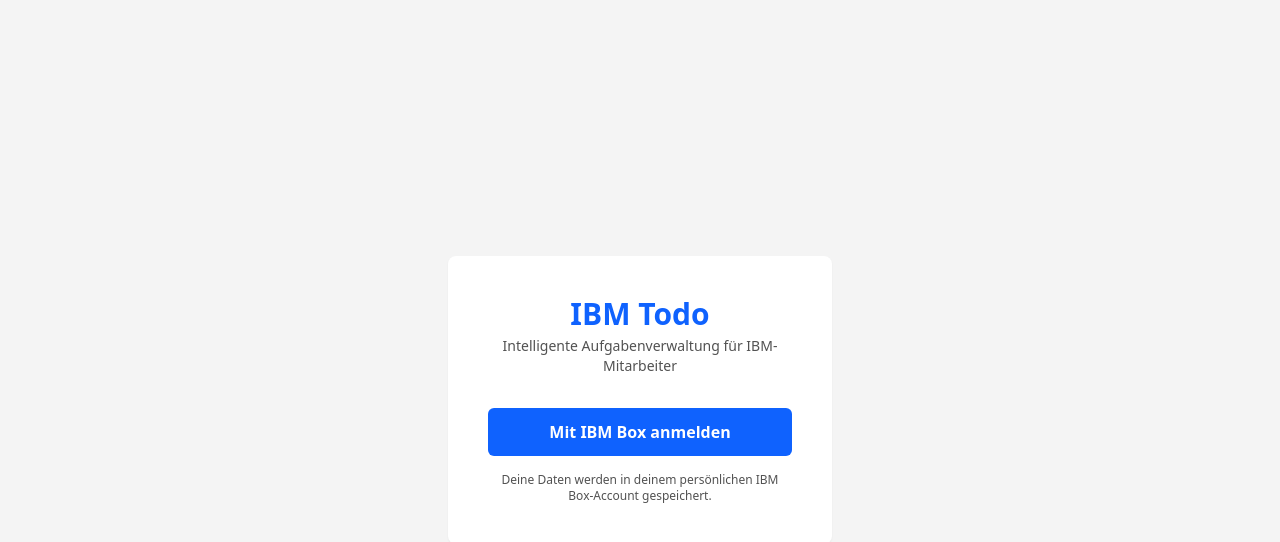
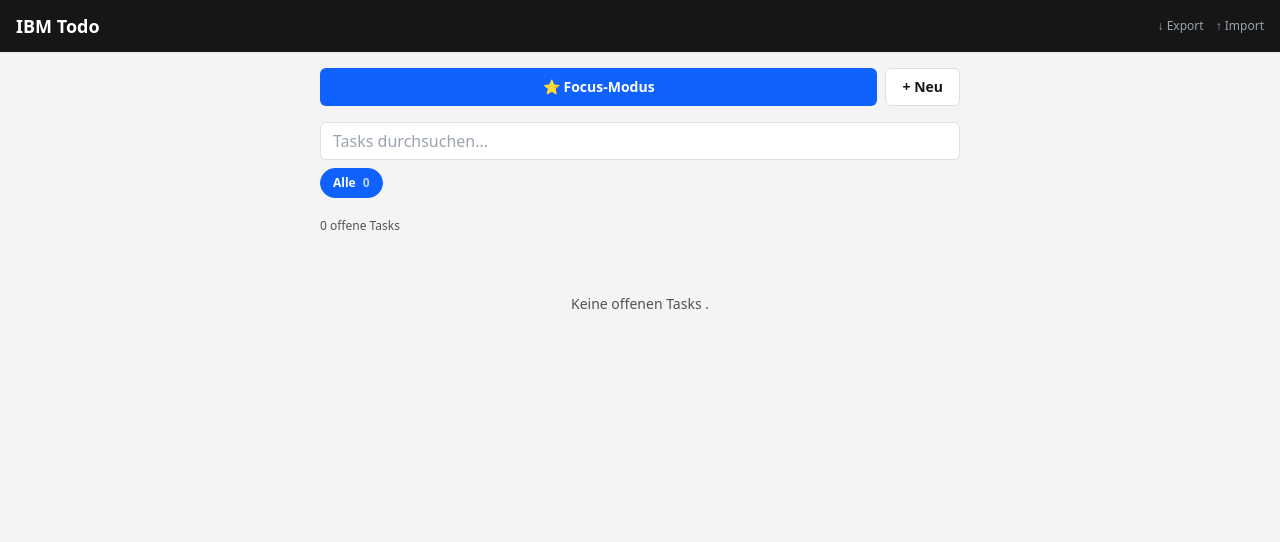
Before and after one commit to SimonHanischSAG/ToDoList, a SvelteKit app: page / in a window 1280 px wide. Shown: the top 542 px of the page. Built offline with nearby package versions, Linux system fonts and the light colour scheme; no server answers.

Commit message:
feat: local storage mode with export/import, Box code preserved

```diff
--- /dev/null
+++ b/src/lib/storage/index.js
@@ -0,0 +1,17 @@
+/**
+ * Storage-Konfiguration
+ *
+ * Hier wird festgelegt welches Storage-Backend aktiv ist.
+ *
+ * ── Auf Box umschalten (sobald IBM-Freigabe vorliegt) ──────────────────────
+ * 1. Diese Zeile auskommentieren:   export { syncFromLocal as syncFromStorage, ... } from './local.js';
+ * 2. Diese Zeile aktivieren:        export { syncFromBox as syncFromStorage, ... } from './box.js';
+ * 3. Commit + Push → fertig.
+ * ──────────────────────────────────────────────────────────────────────────
+ */
+
+// Aktives Backend: Lokaler Storage (kein Login, kein Cloud-Sync)
+export { syncFromLocal as syncFromStorage, schedulePush, retryFailedSyncs, exportToFile, importFromFile } from './local.js';
+
+// Box Cloud-Sync (aktivieren sobald IBM Box-App freigegeben):
+// export { syncFromBox as syncFromStorage, schedulePush, retryFailedSyncs } from './box.js';
--- /dev/null
+++ b/src/lib/storage/local.js
@@ -0,0 +1,95 @@
+/**
+ * Lokaler Storage-Adapter (localStorage + IndexedDB)
+ *
+ * Fallback wenn Box noch nicht freigeschaltet ist.
+ * Daten bleiben lokal im Browser – kein Cloud-Sync.
+ *
+ * Um später auf Box zu wechseln: in taskStore.svelte.js einfach
+ * den Import von './local.js' auf './box.js' ändern.
+ */
+
+import { db } from './db.js';
+
+const STORAGE_KEY = 'ibmtodo_local';
+
+// Debounce-Timer
+let uploadTimer = null;
+const DEBOUNCE_MS = 500;
+
+// ── Öffentliche API (gleiche Signatur wie box.js) ──────────────────────────
+
+/**
+ * Lädt Tasks aus localStorage in IndexedDB.
+ * @returns {Promise<void>}
+ */
+export async function syncFromLocal() {
+	const raw = localStorage.getItem(STORAGE_KEY);
+	if (!raw) return;
+
+	try {
+		/** @type {import('../model/task.js').Task[]} */
+		const tasks = JSON.parse(raw);
+		await db.tasks.clear();
+		await db.tasks.bulkPut(tasks);
+	} catch (err) {
+		console.error('[LocalStorage] Laden fehlgeschlagen:', err);
+	}
+}
+
+/**
+ * Schreibt den aktuellen IndexedDB-Cache in localStorage.
+ * @returns {Promise<void>}
+ */
+export async function pushToLocal() {
+	const tasks = await db.tasks.toArray();
+	localStorage.setItem(STORAGE_KEY, JSON.stringify(tasks));
+}
+
+/**
+ * Plant einen debounced Schreibvorgang in localStorage.
+ */
+export function schedulePush() {
+	if (uploadTimer) clearTimeout(uploadTimer);
+	uploadTimer = setTimeout(async () => {
+		try {
+			await pushToLocal();
+		} catch (err) {
+			console.error('[LocalStorage] Schreiben fehlgeschlagen:', err);
+		}
+	}, DEBOUNCE_MS);
+}
+
+/**
+ * Kein Retry nötig bei lokalem Storage – Stub für API-Kompatibilität mit box.js.
+ */
+export async function retryFailedSyncs() {
+	// nichts zu tun
+}
+
+/**
+ * Exportiert alle Tasks als JSON-Datei (Download).
+ * Nützlich um Daten zwischen Geräten zu übertragen.
+ */
+export async function exportToFile() {
+	const tasks = await db.tasks.toArray();
+	const blob = new Blob([JSON.stringify(tasks, null, 2)], { type: 'application/json' });
+	const url  = URL.createObjectURL(blob);
+	const a    = document.createElement('a');
+	a.href     = url;
+	a.download = `ibmtodo-export-${new Date().toISOString().slice(0, 10)}.json`;
+	a.click();
+	URL.revokeObjectURL(url);
+}
+
+/**
+ * Importiert Tasks aus einer JSON-Datei.
+ * @param {File} file
+ * @returns {Promise<number>} Anzahl importierter Tasks
+ */
+export async function importFromFile(file) {
+	const text = await file.text();
+	const tasks = JSON.parse(text);
+	await db.tasks.bulkPut(tasks);
+	await pushToLocal();
+	return tasks.length;
+}
--- a/src/routes/+layout.svelte
+++ b/src/routes/+layout.svelte
@@ -1,38 +1,41 @@
 <!--
   Root-Layout der App
-  Verarbeitet Box OAuth Redirect, prüft Login-Status, initialisiert Sync
+  Lokaler Modus: kein Login nötig.
+  Box-Modus: wird aktiviert sobald IBM Box-App freigegeben ist.
 -->
 <script>
 	import '../app.css';
 	import { onMount } from 'svelte';
 	import { browser } from '$app/environment';
-	import { handleRedirect, getUser, login, logout } from '$lib/auth/box.js';
 	import { loadTasks, initialSync } from '$lib/stores/taskStore.svelte.js';
+	import { exportToFile, importFromFile } from '$lib/storage/index.js';
 
 	let { children } = $props();
-
-	/** @type {{ name: string, login: string } | null} */
-	let user = $state(null);
-	let checking = $state(true);
+	let ready = $state(false);
+	let showImport = $state(false);
+	let importMsg = $state('');
 
 	onMount(async () => {
 		if (!browser) return;
+		await loadTasks();
+		await initialSync();
+		ready = true;
+	});
 
-		// Redirect von Box verarbeiten (falls code in URL)
-		const loggedIn = await handleRedirect();
-
-		user = getUser();
-		checking = false;
-
-		if (user || loggedIn) {
-			user = getUser();
-			await loadTasks();
-			await initialSync();
-		}
-	});
+	/** @param {Event} e */
+	async function handleImport(e) {
+		const input = /** @type {HTMLInputElement} */ (e.target);
+		const file = input.files?.[0];
+		if (!file) return;
+		const count = await importFromFile(file);
+		await loadTasks();
+		importMsg = `${count} Tasks importiert ✓`;
+		showImport = false;
+		setTimeout(() => importMsg = '', 3000);
+	}
 </script>
 
-{#if checking}
+{#if !ready}
 	<div class="flex items-center justify-center min-h-screen bg-ibm-gray">
 		<div class="text-center">
 			<div class="text-4xl font-bold text-ibm-blue mb-2">IBM Todo</div>
@@ -40,41 +43,32 @@
 		</div>
 	</div>
 
-{:else if !user}
-	<!-- Login-Screen -->
-	<div class="flex items-center justify-center min-h-screen bg-ibm-gray">
-		<div class="bg-white rounded-lg p-10 shadow-sm text-center max-w-sm w-full mx-4">
-			<div class="text-3xl font-bold text-ibm-blue mb-1">IBM Todo</div>
-			<p class="text-ibm-text-muted text-sm mb-8">
-				Intelligente Aufgabenverwaltung für IBM-Mitarbeiter
-			</p>
-			<button
-				onclick={login}
-				class="w-full bg-ibm-blue hover:bg-ibm-blue-dark text-white font-semibold py-3 px-6 rounded-md transition-colors"
-			>
-				Mit IBM Box anmelden
-			</button>
-			<p class="text-xs text-ibm-text-muted mt-4">
-				Deine Daten werden in deinem persönlichen IBM Box-Account gespeichert.
-			</p>
-		</div>
-	</div>
-
 {:else}
-	<!-- App-Shell -->
 	<div class="min-h-screen bg-ibm-gray flex flex-col">
 		<header class="bg-ibm-text shadow-sm px-4 py-3 flex items-center justify-between">
 			<span class="text-white font-bold text-lg">IBM Todo</span>
 			<div class="flex items-center gap-3">
-				<span class="text-gray-400 text-sm">{user.name}</span>
+				<!-- Export -->
 				<button
-					onclick={logout}
-					class="text-gray-500 hover:text-white text-xs transition-colors"
+					onclick={exportToFile}
+					class="text-gray-400 hover:text-white text-xs transition-colors"
+					title="Alle Tasks als JSON exportieren"
 				>
-					Abmelden
+					↓ Export
 				</button>
+				<!-- Import -->
+				<label class="text-gray-400 hover:text-white text-xs transition-colors cursor-pointer" title="Tasks aus JSON importieren">
+					↑ Import
+					<input type="file" accept=".json" onchange={handleImport} class="hidden" />
+				</label>
 			</div>
 		</header>
+
+		{#if importMsg}
+			<div class="bg-green-50 border-b border-green-200 text-green-800 text-xs px-4 py-2 text-center">
+				{importMsg}
+			</div>
+		{/if}
 
 		<main class="flex-1">
 			{@render children()}
```
Also changed, not shown: src/lib/stores/taskStore.svelte.js.
